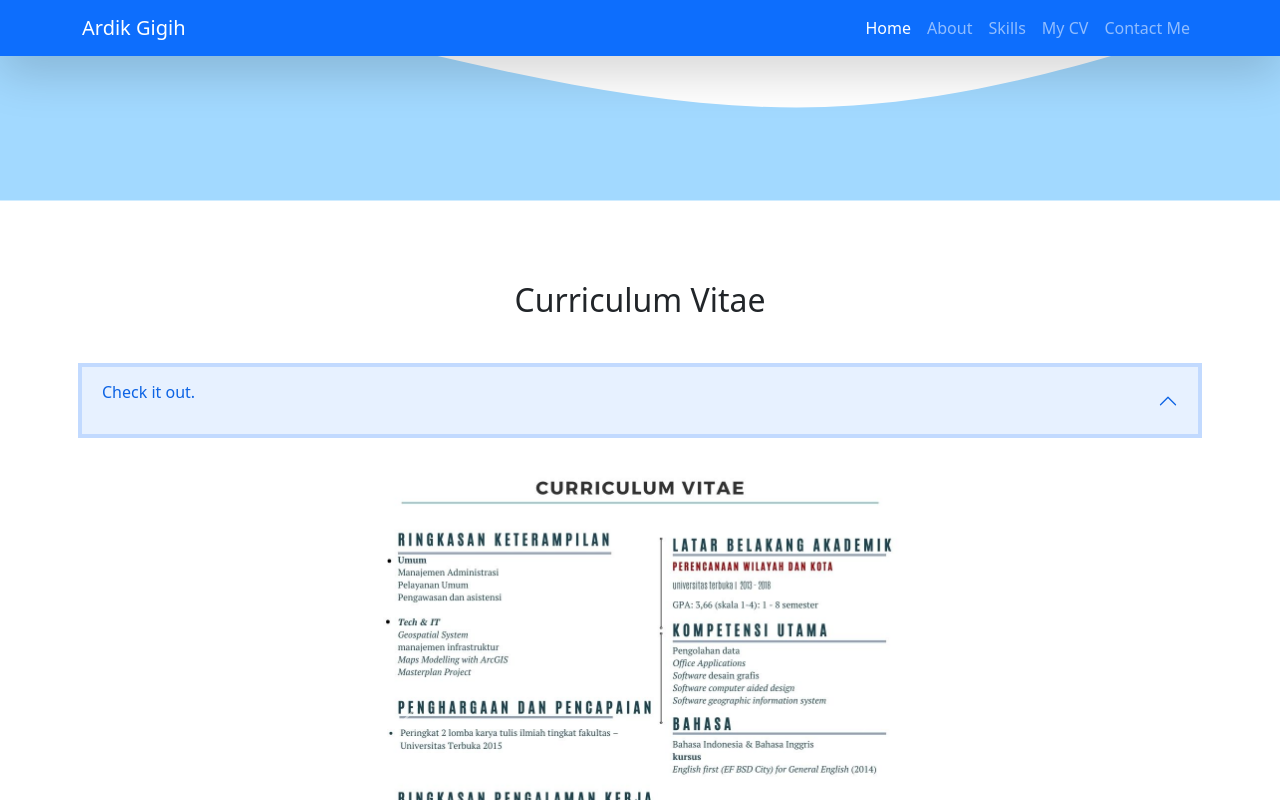
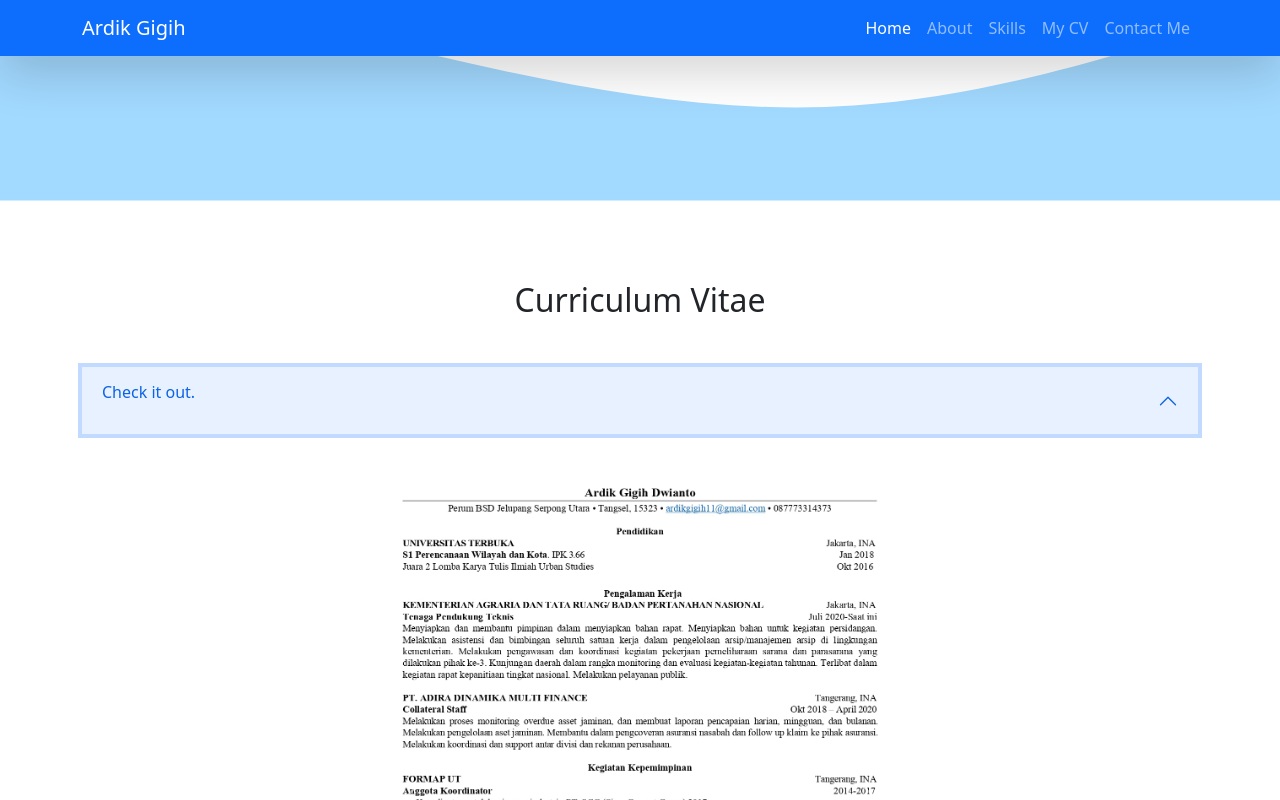
Before and after one commit to Ardikgigih/Ardikgigih.github.io, a plain HTML site: page index.html in a window 1280 px wide. Both pictures are taken after a click on the button "Check it out.". Shown: the part 2677-3477 px from the top of the page. Drawn offline with nearby package versions, Linux system fonts and the light colour scheme.

Commit message:
merubah cv

```diff
--- a/index.html
+++ b/index.html
@@ -149,7 +149,7 @@
     <!-- CV -->
     <section id="CV">
       <h2 class="text-center mb-5"> Curriculum Vitae </h2>
-      <div class="accordion accordion-flush container col-11" id="accordionFlushExample">
+      <div class="accordion accordion-flush container col-12" id="accordionFlushExample">
         <div class="accordion-item">
           <h2 class="accordion-header" id="flush-headingOne">
             <button class="accordion-button collapsed" type="button" data-bs-toggle="collapse" data-bs-target="#flush-collapseOne" aria-expanded="false" aria-controls="flush-collapseOne">
@@ -160,10 +160,7 @@
             <div class="accordion-body text-center"> <div id="carouselExampleControls" class="carousel slide col-lg-6 offset-3" data-bs-ride="carousel">
               <div class="carousel-inner">
                 <div class="carousel-item active">
-                  <img src="img/cv1.jpg" class="d-block w-100" alt="img1" />
-                </div>
-                <div class="carousel-item">
-                  <img src="img/cv1.jpg" class="d-block w-100" alt="img2" />
+                  <img src="img/cv10.jpg" class="d-block w-100" alt="img10" />
                 </div>
               </div>
               <button class="carousel-control-prev" type="button" data-bs-target="#carouselExampleControls" data-bs-slide="prev">
```
Also changed, not shown: img/cv10.jpg (added).
